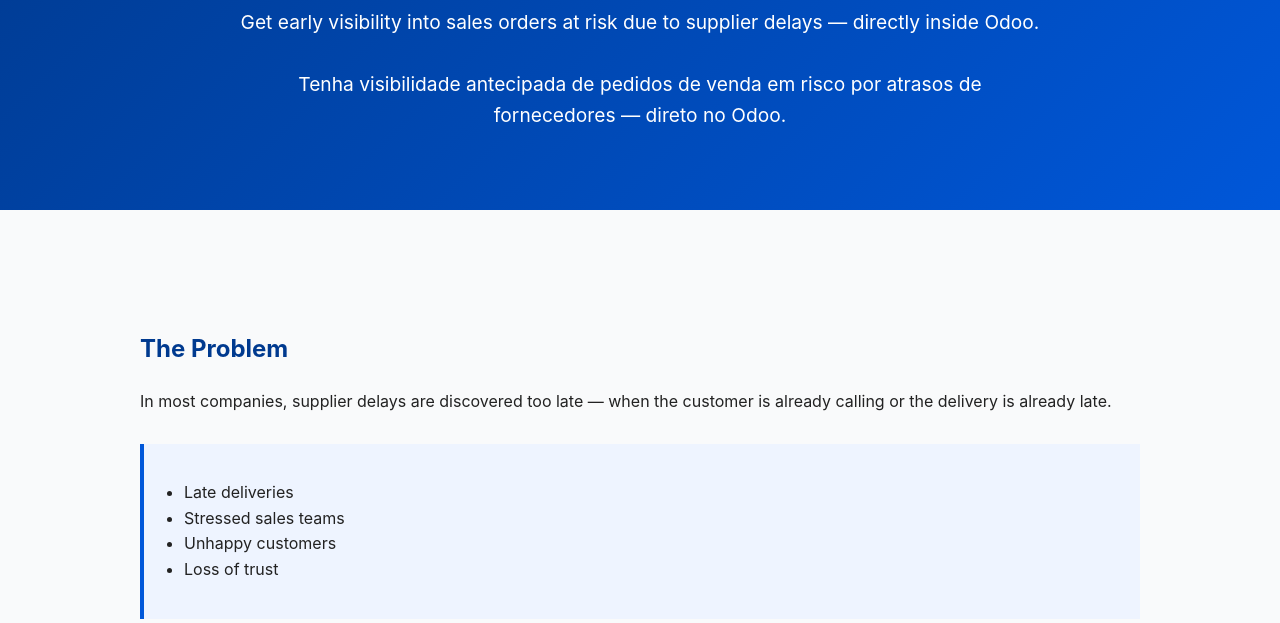
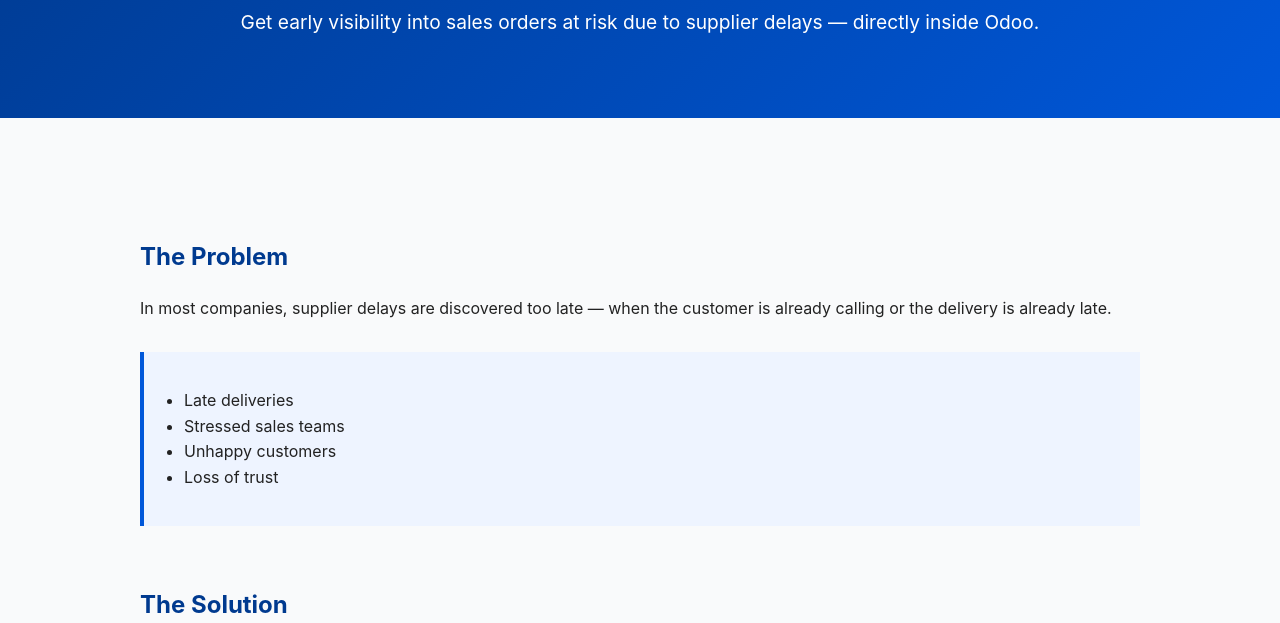
Before and after one commit to mlopesbjj/supply-risk-monitor, a plain HTML site: page index.html in a window 1280 px wide. Shown: the part 177-800 px from the top of the page. Drawn offline with Linux system fonts and the light colour scheme.

Commit message:
[UPD] removi o texto do cabeçalho em portugues

```diff
--- a/index.html
+++ b/index.html
@@ -130,8 +130,8 @@
   <h1>Never find out about supplier delays from your customer</h1>
   <p>
     Get early visibility into sales orders at risk due to supplier delays — directly inside Odoo.
-    <br /><br />
-    Tenha visibilidade antecipada de pedidos de venda em risco por atrasos de fornecedores — direto no Odoo.
+    <!-- <br /><br />
+    Tenha visibilidade antecipada de pedidos de venda em risco por atrasos de fornecedores — direto no Odoo. -->
   </p>
 </header>
 
```
